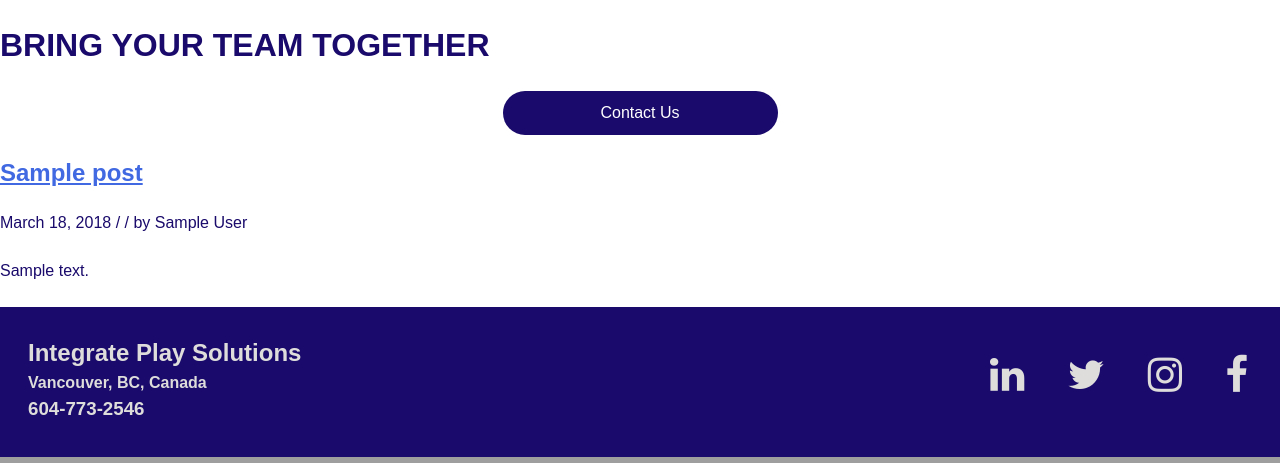
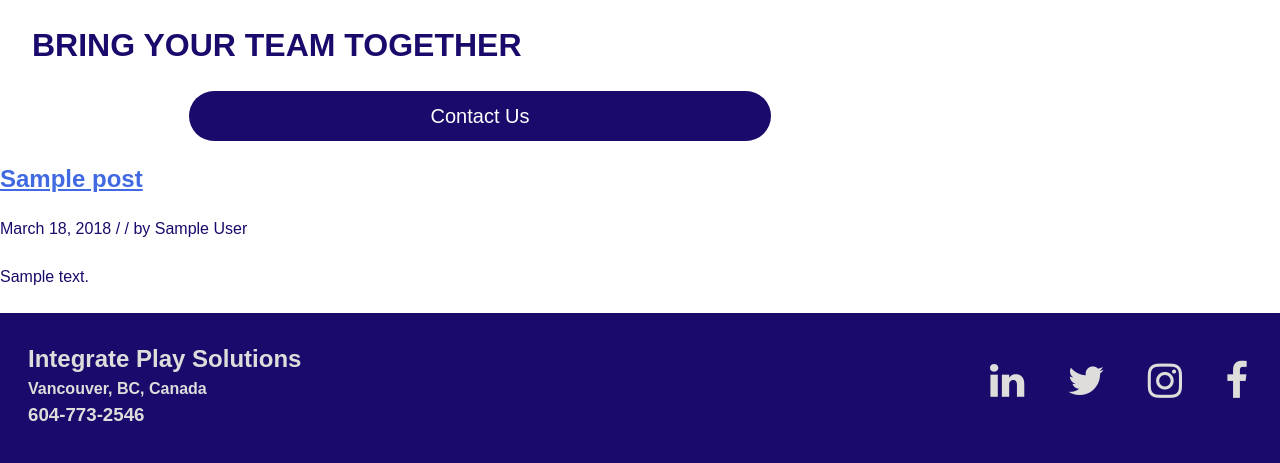
Before and after one commit to redacademy/play-winter-2018, a WordPress theme: template themes/integrate-play/front-page.php in a window 1280 px wide. Shown: the part 400-863 px from the top of the page. Run offline with PHP 8.4 and a stand-in for WordPress, Linux system fonts and the light colour scheme; the site name, menu and one post (Sample post) are stand-ins, and other content is empty; style sheets or scripts are compiled from the project's sources; some libraries are stand-ins or nearby versions; some web fonts are replaced.

Commit message:
styling for buttons on front page

```diff
--- a/themes/integrate-play/front-page.php
+++ b/themes/integrate-play/front-page.php
@@ -13,9 +13,10 @@
     <header class="front-page-hero">
     </header>
 
+  <div class="content-container">
     <h1 class="hero-text">bring your team together</h1>
     <button class="btn">Contact Us</button>
-
+  </div>
     <!-- May not need next 7 lines of code -->
 		<!-- <?php if ( have_posts() ) : ?>
 
--- a/themes/integrate-play/sass/_page-templates.scss
+++ b/themes/integrate-play/sass/_page-templates.scss
@@ -12,15 +12,19 @@
 }
 
 .home {
-  .site-main {
-    width: 100%;
+
+  .content-container {
+    width: 70%;
+    margin-left: 2rem;
 
   .hero-text {
     text-transform: uppercase;
     }
 
     .btn {
-      justify-content: left;
+      align-content: left;
+      width: 65%;
+      font-size: 1.25rem;
     }
   }
 }
```
